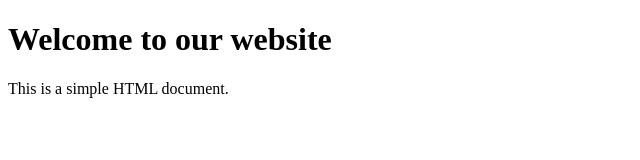
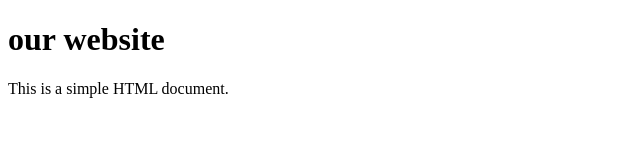
Before and after one commit to redhodom/practies, a plain HTML site: page index.html in a window 1280 px wide. Shown: the whole page, without its empty margins (0-640 px from the left). Drawn offline with Linux system fonts and the light colour scheme.

Commit message:
fix : changed the h1 content again

```diff
--- a/index.html
+++ b/index.html
@@ -6,7 +6,7 @@
     <title>Document</title>
 </head>
 <body>
-    <h1>Welcome to our website</h1>
+    <h1>our website</h1>
     <p>This is a simple HTML document.</p>
 </body>
 </html>
```
